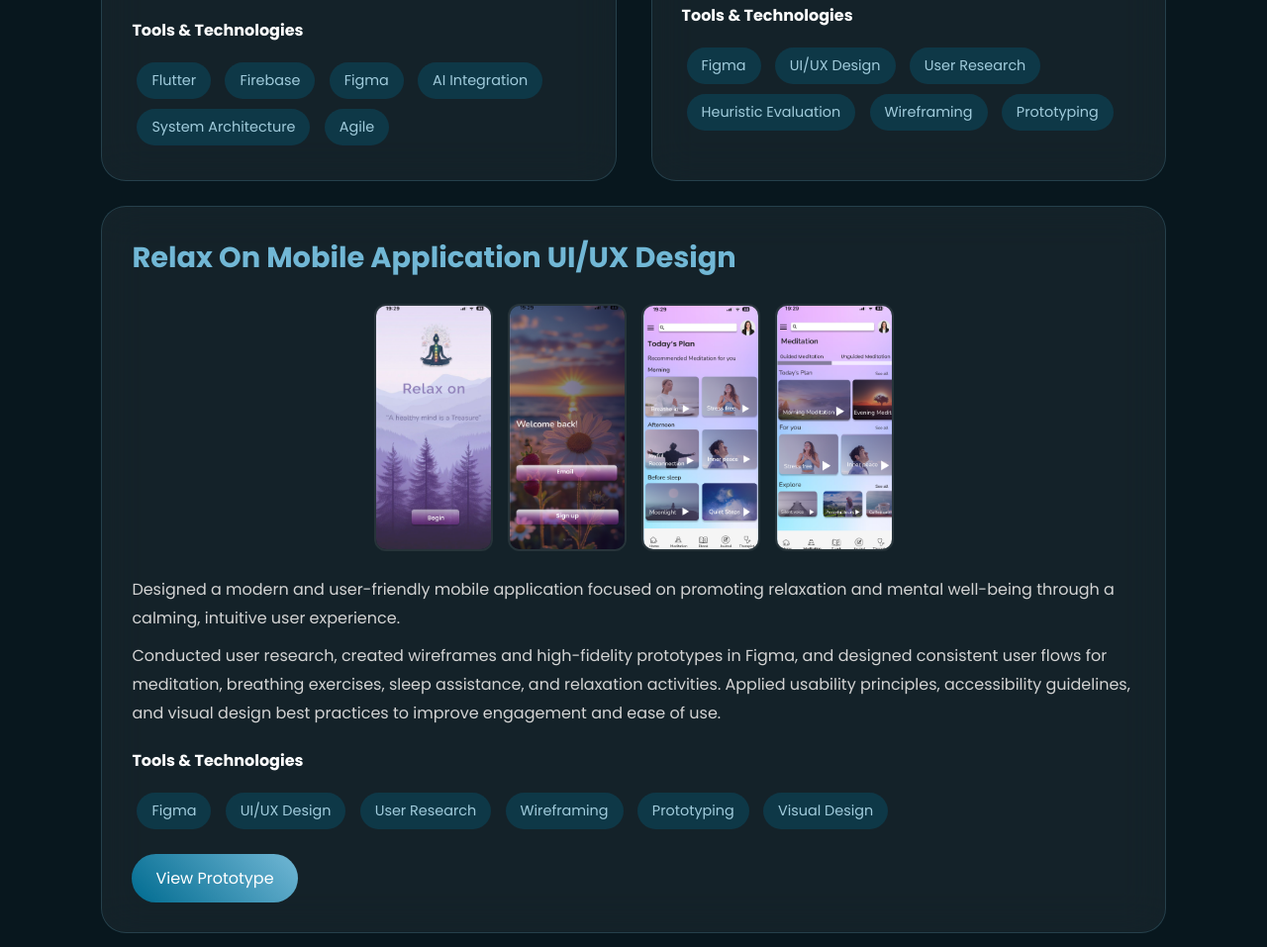
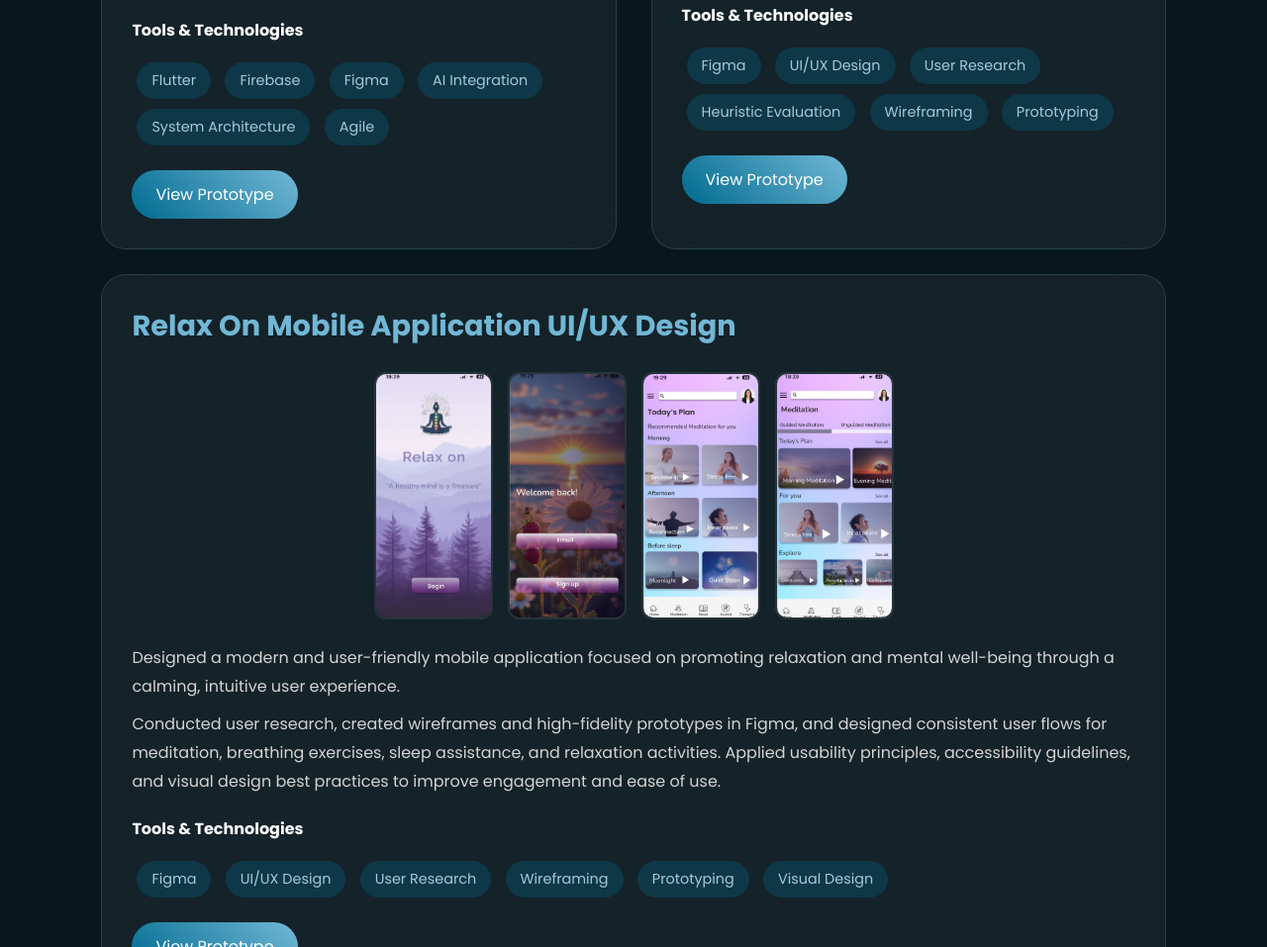
Before and after one commit to DSPCSandamini/charuka-Portfolio, a plain HTML site: page index.html in a window 1280 px wide. Shown: the part 4798-5755 px from the top of the page at 99% size. Drawn offline with Linux system fonts and the light colour scheme.

Commit message:
Added View Prototype buttons to all projects

```diff
--- a/index.html
+++ b/index.html
@@ -325,6 +325,12 @@
 
             </div>
 
+            <a href="https://www.figma.com/design/O40ubVVzdHaPJi9HYGFsIR/AI-Resume-Builder-Application?node-id=0-1&t=bfbPQcgcWypOGn8v-1"
+   target="_blank"
+   class="project-btn">
+   View Prototype
+</a>
+
         </div>
 
         <!-- Youtify Redesign -->
@@ -367,6 +373,12 @@
                 <span>Prototyping</span>
 
             </div>
+
+            <a href="https://www.figma.com/design/BD1jzHPd06fz8vdqebgk5L/Youtify?node-id=0-1&t=2Kyfr1y65xOL4a2j-1"
+   target="_blank"
+   class="project-btn">
+   View Prototype
+</a>
 
         </div>
 
```
